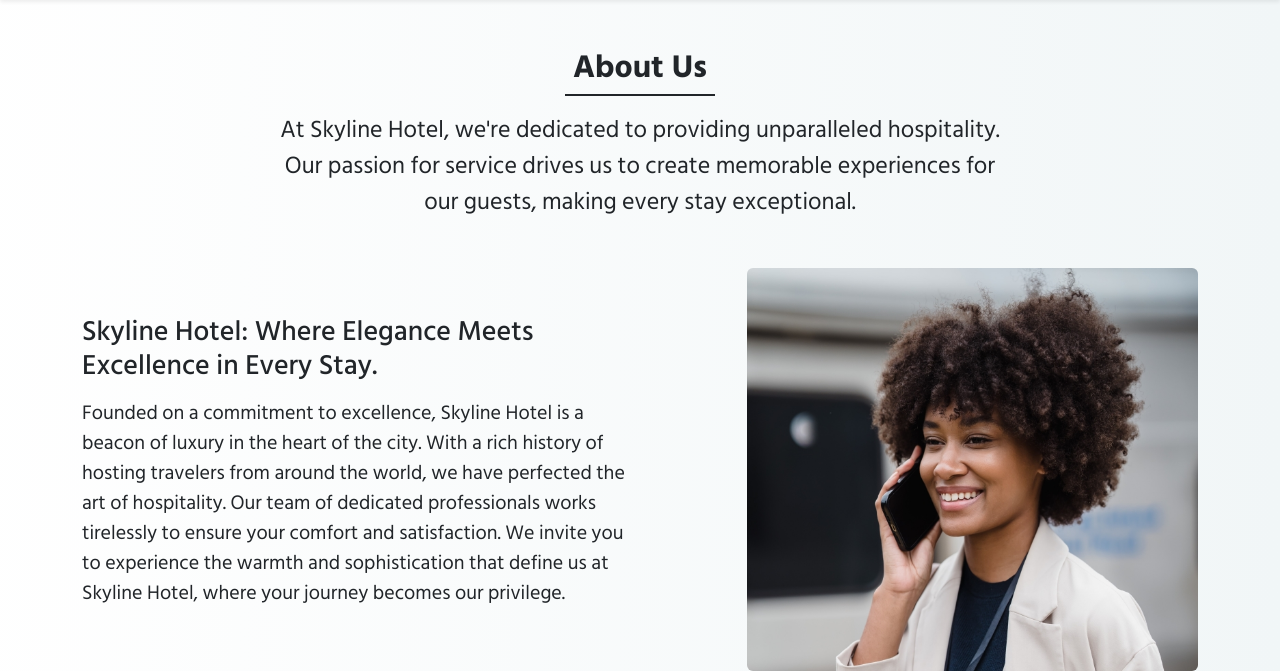
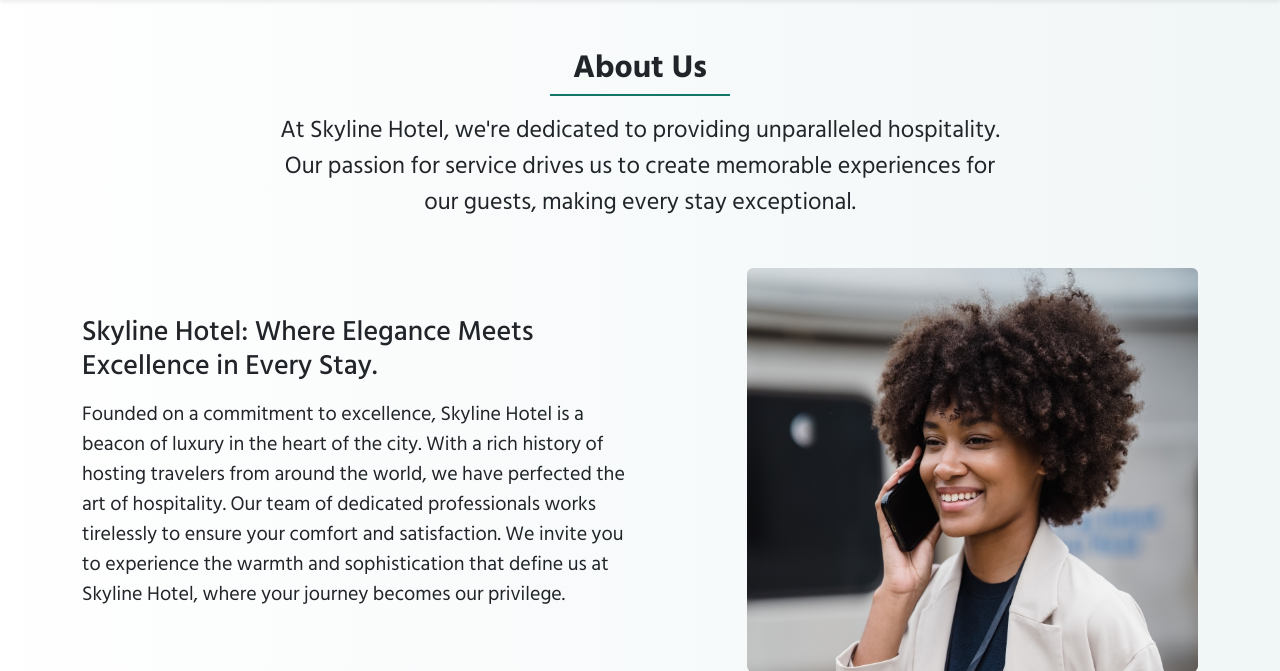
Before and after one commit to devashishsoni98/Web-Based-Skyline-Management-System, a PHP site: page /about.html in a window 1280 px wide. Shown: the part 68-739 px from the top of the page. Run offline with PHP 8.4, Linux system fonts and the light colour scheme; some web fonts are replaced.

Commit message:
small css

```diff
--- a/CSS/common.css
+++ b/CSS/common.css
@@ -42,9 +42,9 @@ input[type="number"] {
 }
 
 .h-line{
-  width: 150px;
+  width: 180px;
   margin: 0 auto;
-  height: 1.7px;
+  height: 2px;
 }
 
 .custom-bg {
--- a/about.html
+++ b/about.html
@@ -34,7 +34,7 @@
 
     <div class="my-5 px-4">
       <h2 class="fw-bold h-font text-center">About Us</h2>
-      <div class="h-line bg-dark"></div>
+      <div class="h-line" style="background-color: #147667;"></div>
       <p class="text-center mt-3 mx-auto fs-4" style="width: 60%;">
         At Skyline Hotel, we're dedicated to providing unparalleled hospitality. Our passion for service drives us to create memorable experiences for our guests, making every stay exceptional.
       </p>
--- a/contact.html
+++ b/contact.html
@@ -23,7 +23,7 @@
 
     <div class="my-5 px-4">
       <h2 class="fw-bold h-font text-center">Contact Us</h2>
-      <div class="h-line bg-dark"></div>
+      <div class="h-line" style="background-color: #147667;"></div>
       <p class="text-center mt-3 mx-auto" style="width: 60%;">
         Have questions or need assistance? Contact Skyline Hotel today. Our dedicated team is available 24/7 to assist you with reservations, inquiries, and any special requests. Reach us at contact@skylinehotel.com or reach us with the contact form below. Your satisfaction is our priority.
       </p>
--- a/facilities.html
+++ b/facilities.html
@@ -32,7 +32,7 @@
     <h2 class="fw-bold h-font text-center">
       Our Facilities
     </h2>
-    <div class="h-line bg-dark"></div>
+    <div class="h-line" style="background-color: #147667;"></div>
     <p class="text-center mt-3 mx-auto" style="width: 60%;">
       Experience the epitome of comfort and convenience at Skyline Hotel. We've thoughtfully crafted our amenities to enhance your stay, ensuring every moment is enjoyable and stress-free. From the moment you arrive, you'll discover a world of relaxation and luxury awaiting you.
     </p>
--- a/rooms.html
+++ b/rooms.html
@@ -23,7 +23,7 @@
 
     <div class="my-5 px-4">
       <h2 class="fw-bold h-font text-center">Our Rooms</h2>
-      <div class="h-line bg-dark"></div>
+      <div class="h-line" style="background-color: #147667;"></div>
     </div>
 
     <div class="container">
```
